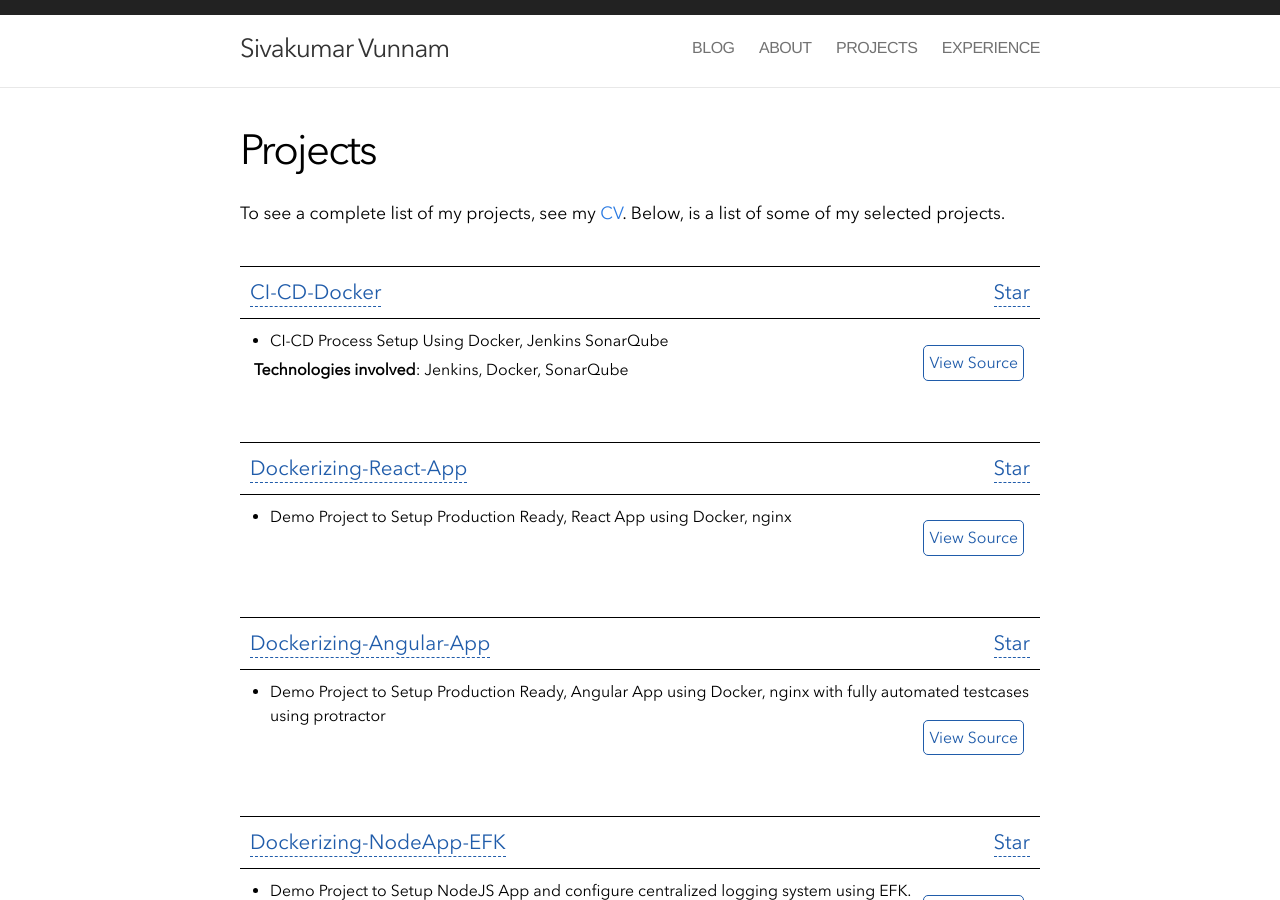
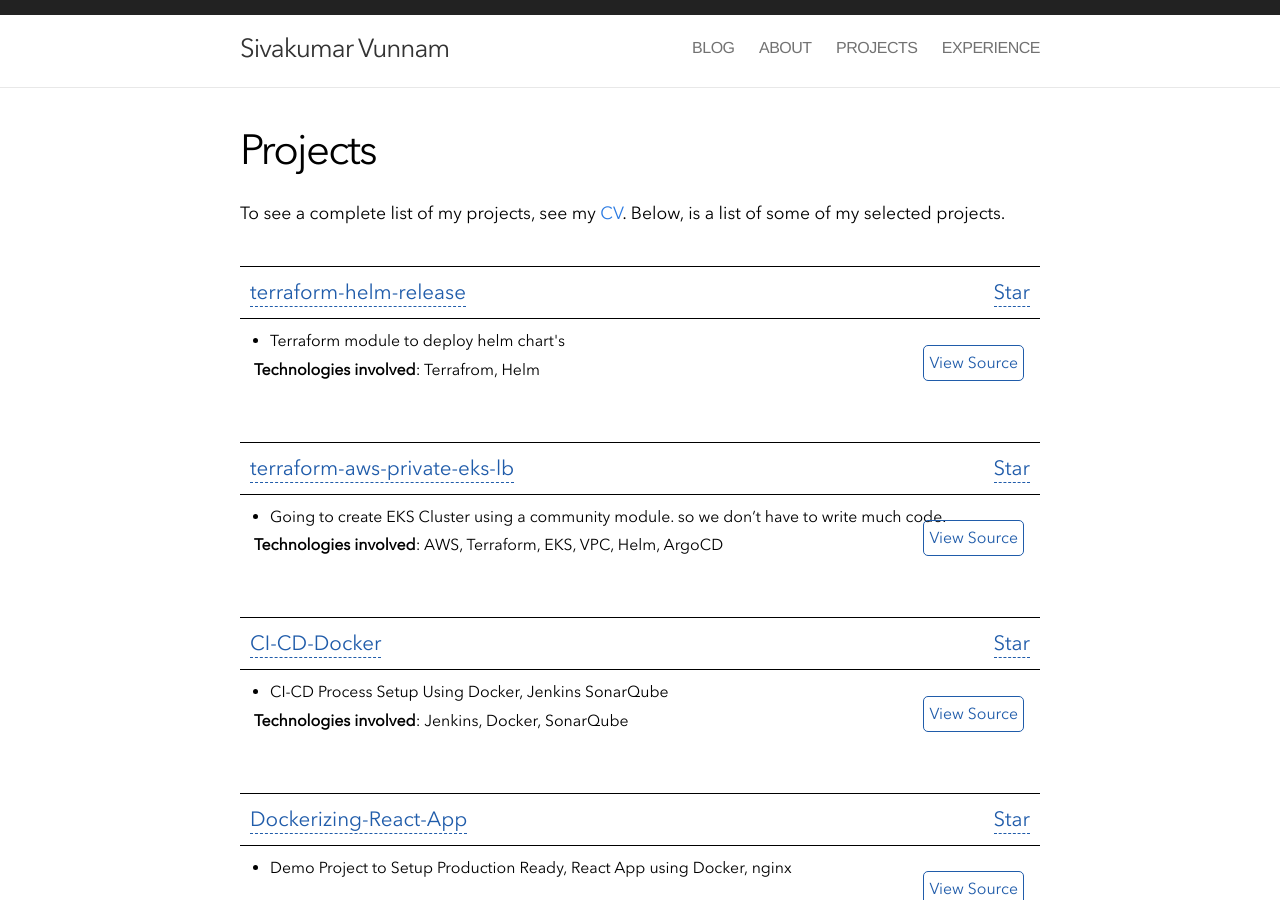
Before and after one commit to sivakumarvunnam/sivakumarvunnam.github.io, a Jekyll site: the page built from projects.html, in a window 1280 px wide and 900 px high. Built offline with Jekyll 4.4.1, drawn with Linux system fonts in a browser that asks for light colours; nearby versions of some CDN libraries.

Commit message:
added couple more projects

```diff
--- a/_data/projects.yml
+++ b/_data/projects.yml
@@ -1,3 +1,19 @@
+- name: "terraform-helm-release"
+  github:
+    repo: "terraform-helm-release"
+  source_url: "https://github.com/sivakumarvunnam/terraform-helm-release"
+  description:
+    - Terraform module to deploy helm chart's
+  tech: Terrafrom, Helm
+
+- name: "terraform-aws-private-eks-lb"
+  github:
+    repo: "terraform-aws-private-eks-lb"
+  source_url: "https://github.com/sivakumarvunnam/terraform-aws-private-eks-lb"
+  description:
+    - Going to create EKS Cluster using a community module. so we don’t have to write much code.
+  tech: AWS, Terraform, EKS, VPC, Helm, ArgoCD
+
 - name: "CI-CD-Docker"
   github:
     repo: "CI-CD-Docker"
```
